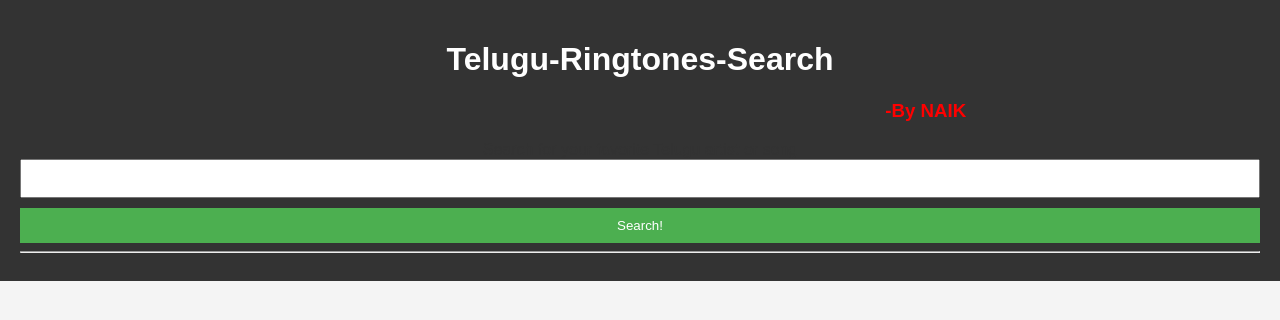
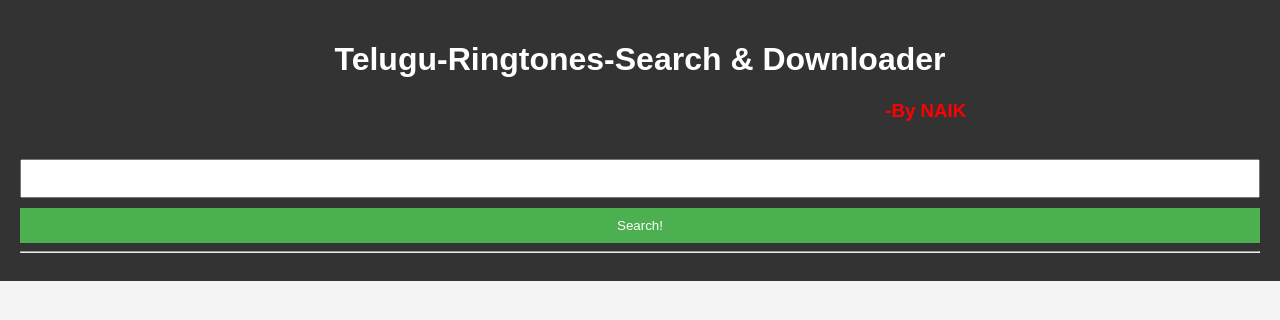
Before and after one commit to NareshNaik-501/telugu-ringtones-Search, a plain HTML site: page index.html in a window 1280 px wide. Drawn offline with Linux system fonts and the light colour scheme.

Commit message:
Update index.html

```diff
--- a/index.html
+++ b/index.html
@@ -83,7 +83,7 @@
 </head>
 <body>
     <header>
-        <h1> Telugu-Ringtones-Search </h1>
+        <h1> Telugu-Ringtones-Search & Downloader </h1>
 	    <h3 class="Naik"> &nbsp;&nbsp;&nbsp;&nbsp;&nbsp;&nbsp;&nbsp;&nbsp;&nbsp;&nbsp;&nbsp;&nbsp;&nbsp;&nbsp;&nbsp;&nbsp;&nbsp;&nbsp;&nbsp;&nbsp;&nbsp;&nbsp;&nbsp;&nbsp;&nbsp;&nbsp;&nbsp;&nbsp;&nbsp;&nbsp;&nbsp;&nbsp;&nbsp;&nbsp;&nbsp;&nbsp;&nbsp;&nbsp;&nbsp;&nbsp;&nbsp;&nbsp;&nbsp;&nbsp;&nbsp;&nbsp;&nbsp;&nbsp;&nbsp;&nbsp;&nbsp;&nbsp;&nbsp;&nbsp;&nbsp;&nbsp;&nbsp;&nbsp;&nbsp;&nbsp;&nbsp;&nbsp;&nbsp;&nbsp;&nbsp;&nbsp;&nbsp;&nbsp;&nbsp;&nbsp;&nbsp;&nbsp;&nbsp;&nbsp;&nbsp;&nbsp;&nbsp;&nbsp;&nbsp;&nbsp;&nbsp;&nbsp;&nbsp;&nbsp;&nbsp;&nbsp;&nbsp;&nbsp;&nbsp;&nbsp;&nbsp;&nbsp;&nbsp;&nbsp;&nbsp;&nbsp;&nbsp;&nbsp;&nbsp;&nbsp;&nbsp;&nbsp;&nbsp;&nbsp;&nbsp;&nbsp;&nbsp;&nbsp;&nbsp; -By NAIK</h3>
         <label for="searchInput">Search for your favorite Telugu artist or song</label>
         <input type="text" id="searchInput">
```
